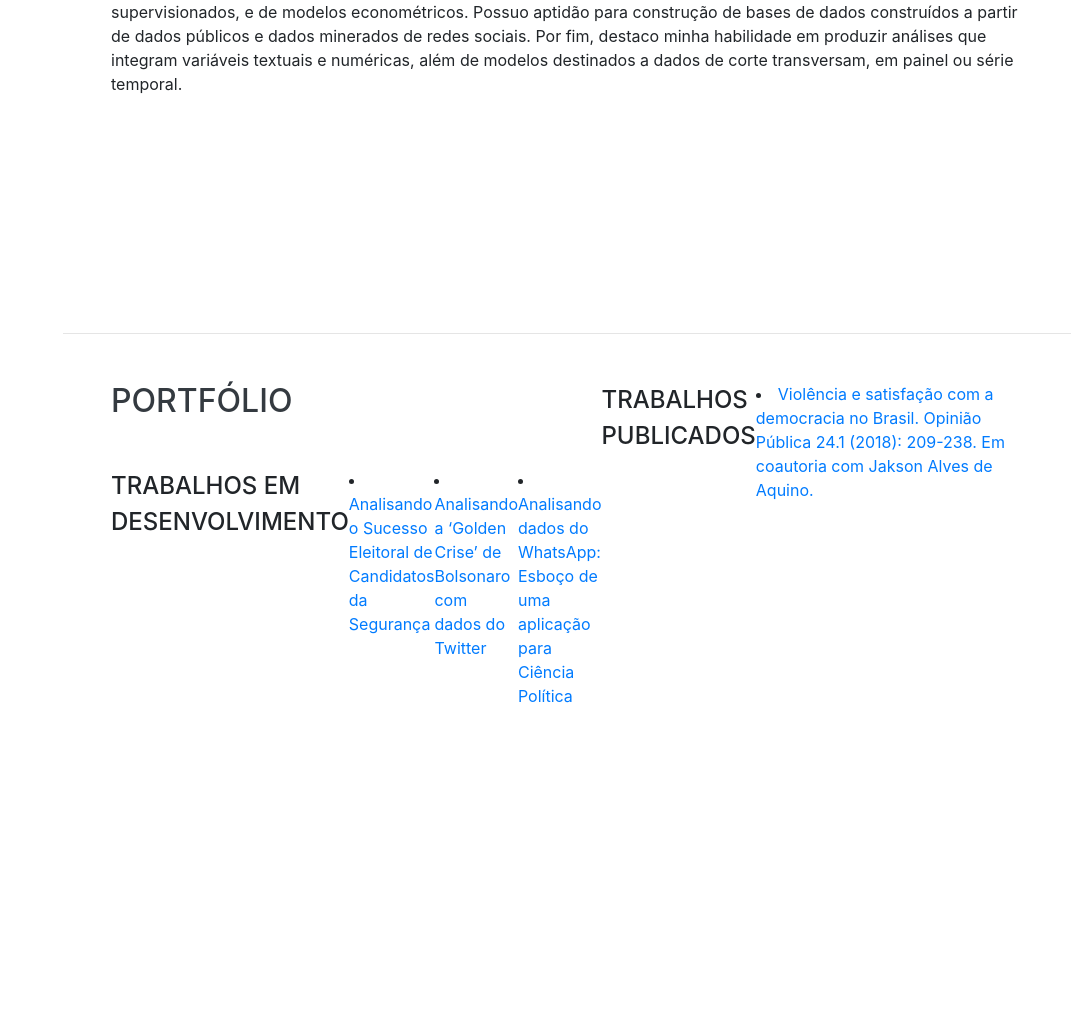
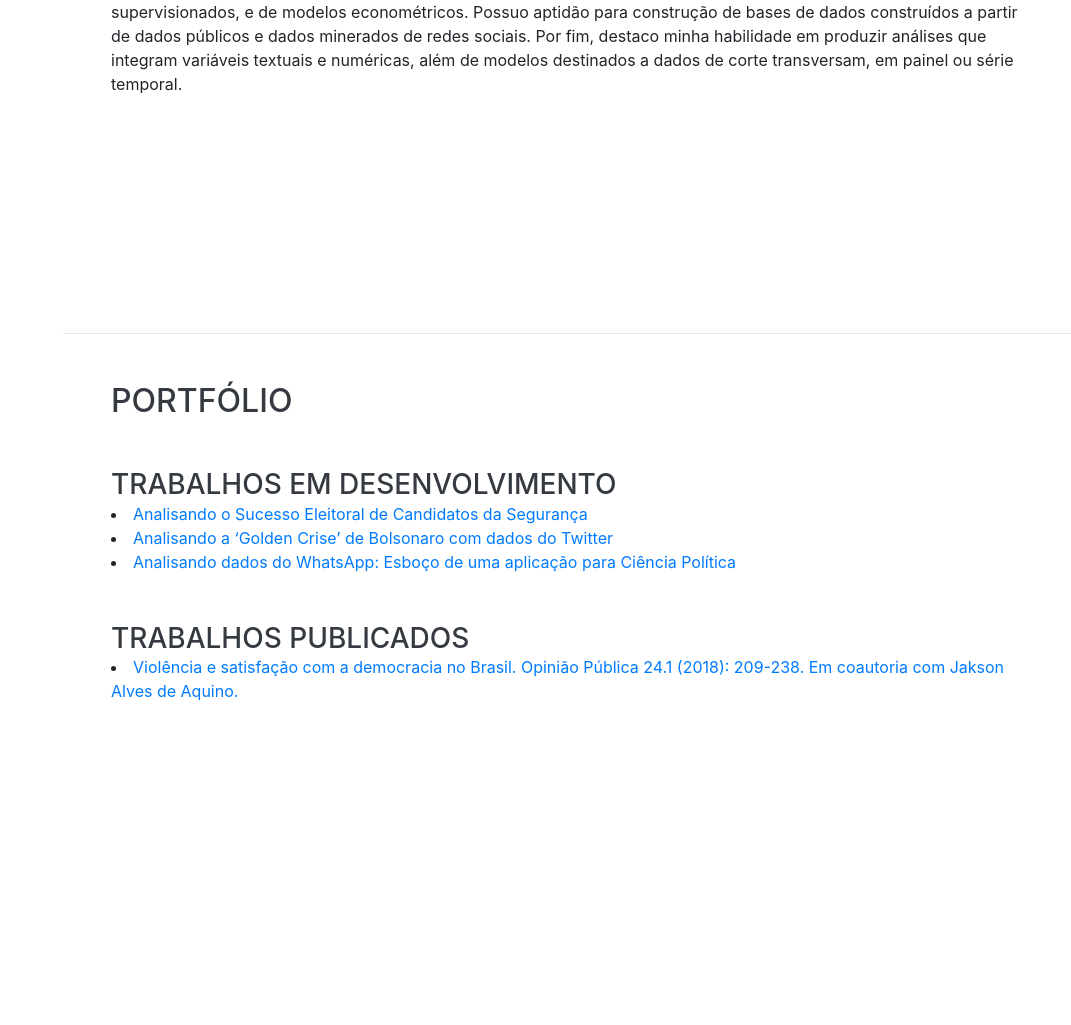
Before and after one commit to delucasmarcio/Marcio_Portfolio, a website with bundled scripts: page index.html in a window 1280 px wide. Shown: the part 3852-4877 px from the top of the page, without its empty margins (209-1280 px from the left). Built offline with nearby package versions, Linux system fonts and the light colour scheme; a web font is replaced by a local one.

Commit message:
something

```diff
--- a/index.html
+++ b/index.html
@@ -211,8 +211,9 @@
     <section class="resume-section p-3 p-lg-5 d-flex justify-content-center" id="awards">
       <div class="w-100">
         <h2 class="mb-5">Portfólio</h2>
-      <div class="resume-item d-flex flex-column flex-md-row justify-content-between mb-5">
-		<div class="subheading mb-3">Trabalhos em Desenvolvimento</div>
+        <div class="resume-item d-flex flex-column flex-md-row justify-content-between mb-5">
+          <div class="resume-content">
+            <h3 class="mb-0">Trabalhos em Desenvolvimento</h3>
           <li>
           <i class="fa-li fa fa-check"></i>
             <a href="https://delucasmarcio.github.io/Marcio_Portfolio/case_militaristas">Analisando o Sucesso Eleitoral de Candidatos da Segurança</a></li>
@@ -222,18 +223,21 @@
           <li>
           <i class="fa-li fa fa-check"></i>
             <a href="https://delucasmarcio.github.io/Marcio_Portfolio/case_wpp">Analisando dados do WhatsApp: Esboço de uma aplicação para Ciência Política</a></li>
-      	</div>
-      </div>
+          </div>
+        </div>
 
-  	  <div class="resume-item d-flex flex-column flex-md-row justify-content-between mb-5">
-  	   <div class="subheading mb-3">Trabalhos Publicados</div>
+        <div class="resume-item d-flex flex-column flex-md-row justify-content-between mb-5">
+          <div class="resume-content">
+            <h3 class="mb-0">Trabalhos Publicados</h3>
           <li>
           <i class="fa-li fa fa-check"></i>
             <a href="http://www.scielo.br/scielo.php?pid=S0104-62762018000100209&script=sci_arttext&tlng=pt">Violência e satisfação com a democracia no Brasil. Opinião Pública 24.1 (2018): 209-238. Em coautoria com Jakson Alves de Aquino. </a></li>
-       </div>
+          </div>
+        </div>
+
       </div>
+
     </section>
-
   </div>
 
   <!-- Bootstrap core JavaScript -->
```
